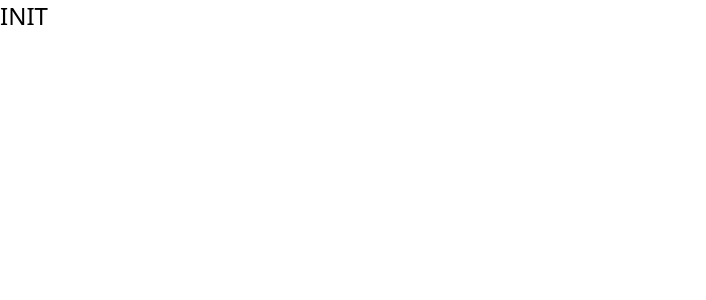
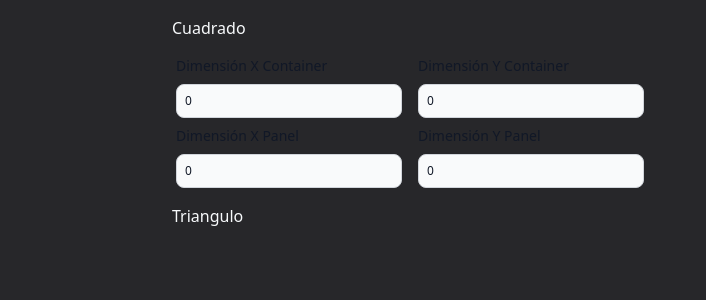
Before and after one commit to pedrodonoso/ruufsolar_postulacion, a React (Vite) app in the folder ruufsolar/: page / in a window 1280 px wide. Shown: the top 300 px of the page, without its empty margins (0-706 px from the left). Built offline with nearby package versions, Linux system fonts and the light colour scheme.

Commit message:
input added

```diff
--- /dev/null
+++ b/ruufsolar/src/components/InputComponent.tsx
@@ -0,0 +1,24 @@
+interface InputComponentArgs {
+  label: string;
+  value: number;
+  setValue: (value: number) => void;
+}
+export default function InputComponent({
+  label,
+  value,
+  setValue,
+}: InputComponentArgs) {
+  return (
+    <div className="p-1 w-1/4">
+      <label className="block mb-2 text-sm font-medium text-gray-900 dark:text-white">
+        {label}
+      </label>
+      <input
+        value={value}
+        onChange={(e) => setValue(parseInt(e.target.value))}
+        type="text"
+        className="block w-full p-2 text-gray-900 border border-gray-300 rounded-lg bg-gray-50 text-xs focus:ring-blue-500 focus:border-blue-500 dark:bg-gray-700 dark:border-gray-600 dark:placeholder-gray-400 dark:text-white dark:focus:ring-blue-500 dark:focus:border-blue-500"
+      />
+    </div>
+  );
+}
--- a/ruufsolar/src/pages/App.tsx
+++ b/ruufsolar/src/pages/App.tsx
@@ -1,7 +1,30 @@
+import { useState } from "react";
+import InputComponent from "../components/InputComponent";
+
 export default function App() {
+  const [xDimPanel, setxDimPanel] = useState(0);
+  const [yDimPanel, setyDimPanel] = useState(0);
+  const [xDimContainer, setxDimContainer] = useState(0);
+  const [yDimContainer, setyDimContainer] = useState(0);
+
   return (
-    <>
-      <div className="text-2xl">INIT</div>
-    </>
+    <div className="grid justify-items-center p-4 w-screen h-screen bg-zinc-800 text-slate-50 ">
+      <div className="flex flex-col space-y-3 w-3/4">
+        <article className="space-y-3  gap-3">
+          <h1>Cuadrado</h1>
+          <section>
+            <div className="flex flex-row gap-2">
+              <InputComponent value={xDimContainer} setValue={setxDimContainer} label="Dimensión X Container"/>
+              <InputComponent value={yDimContainer} setValue={setyDimContainer} label="Dimensión Y Container"/>
+            </div>
+            <div className="flex flex-row gap-2">
+              <InputComponent value={xDimPanel} setValue={setxDimPanel} label="Dimensión X Panel"/>
+              <InputComponent value={yDimPanel} setValue={setyDimPanel} label="Dimensión Y Panel"/>
+            </div>
+          </section>
+        </article>
+        <div>Triangulo</div>
+      </div>
+    </div>
   );
 }
```
